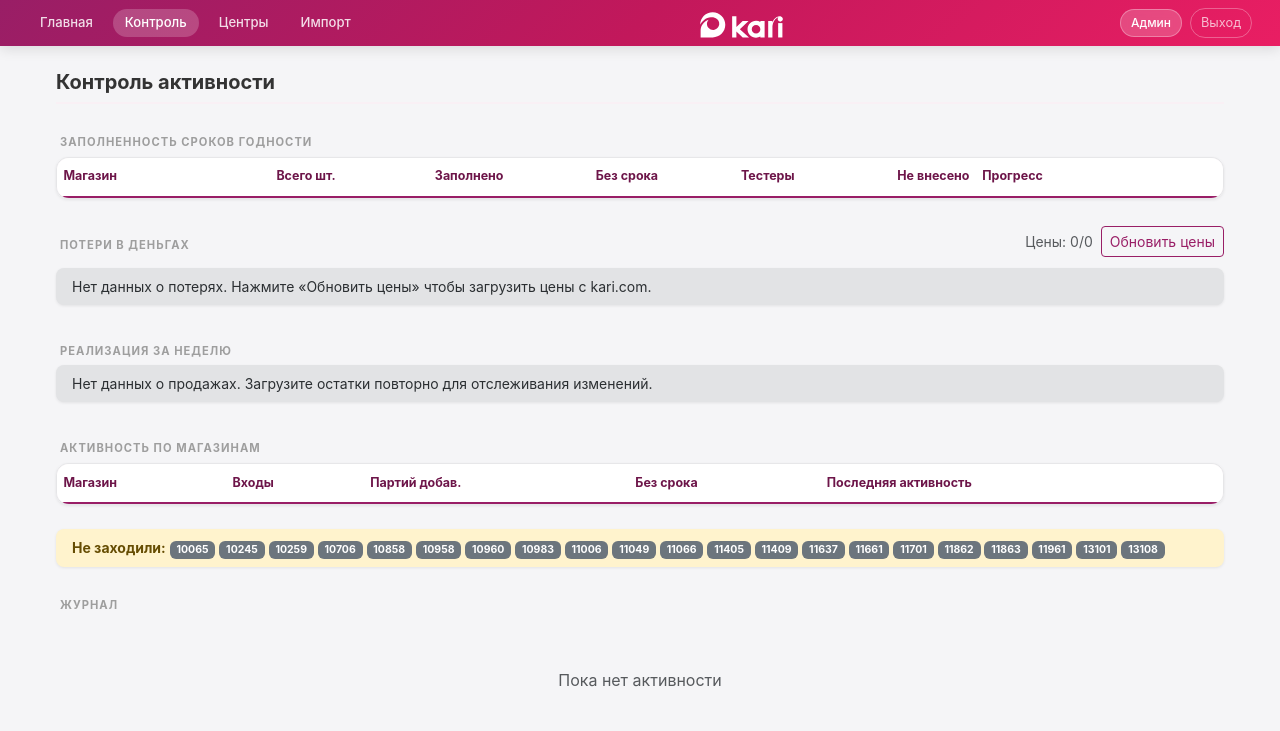
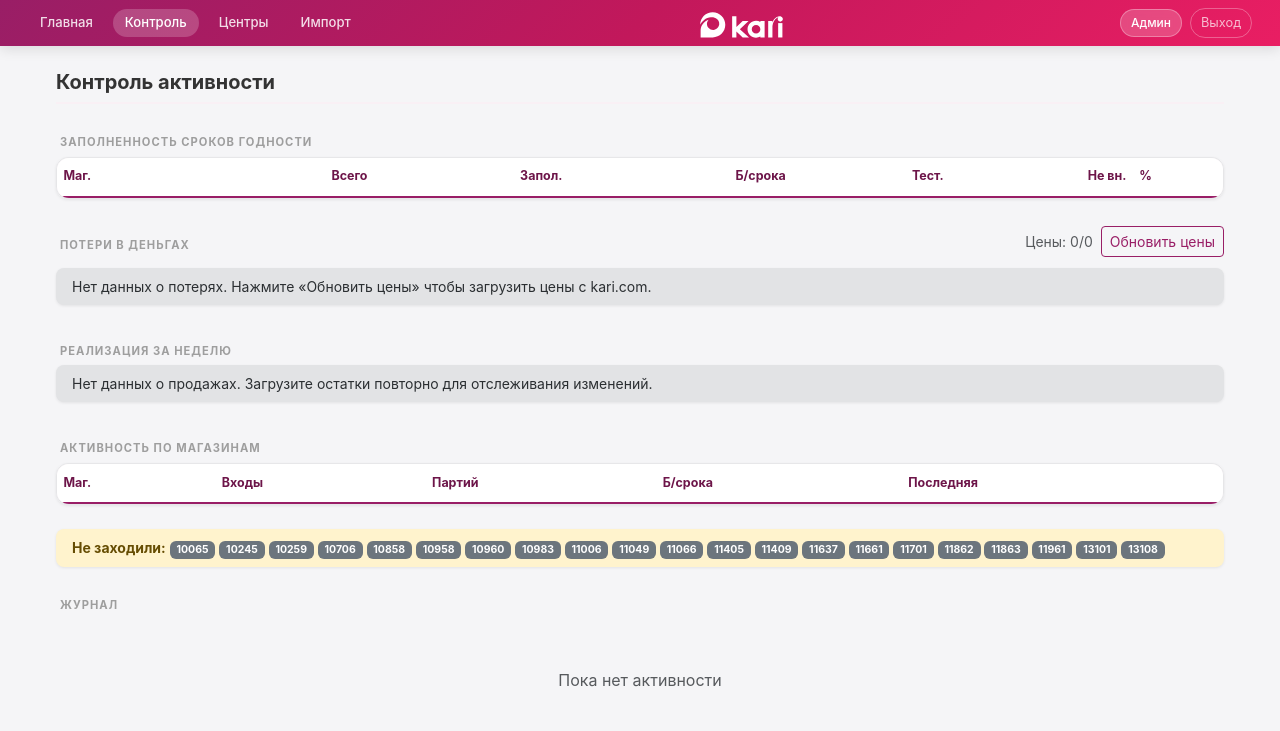
Before and after one commit to kcernaeva471-ux/kari-expiry, a Flask app: page /activity in a window 1280 px wide. Shown: the top 731 px of the page. Run offline with Flask 3, Linux system fonts and the light colour scheme; the visitor is signed in with stand-in values (Sample User, id 1); lists and menus that the app fills with data are empty.

Commit message:
Mobile UX: compact tables + KariGO-style bottom nav
- Hide less important table columns on mobile (< 576px)
- Abbreviate table headers (Маг., Всего, Не вн., %)
- Redesign bottom nav: outline SVG icons, larger touch targets (64px),
  active indicator line, KariGO-style spacing
- Tighter table padding/font on mobile for better fit

Co-Authored-By: Claude Opus 4.6 <noreply@anthropic.com>

```diff
--- a/static/style.css
+++ b/static/style.css
@@ -11,7 +11,7 @@
     --shadow-lg: 0 8px 24px rgba(0,0,0,0.12);
     --radius: 12px;
     --radius-sm: 8px;
-    --bottom-nav-height: 56px;
+    --bottom-nav-height: 64px;
     --header-height: 48px;
 }
 
--- a/templates/activity.html
+++ b/templates/activity.html
@@ -12,13 +12,13 @@
     <table class="table table-sm align-middle mb-0">
         <thead>
             <tr>
-                <th>Магазин</th>
-                <th class="text-end">Всего шт.</th>
-                <th class="text-end">Заполнено</th>
-                <th class="text-end">Без срока</th>
-                <th class="text-end">Тестеры</th>
-                <th class="text-end">Не внесено</th>
-                <th style="min-width:120px">Прогресс</th>
+                <th>Маг.</th>
+                <th class="text-end">Всего</th>
+                <th class="text-end d-none d-sm-table-cell">Запол.</th>
+                <th class="text-end d-none d-sm-table-cell">Б/срока</th>
+                <th class="text-end d-none d-sm-table-cell">Тест.</th>
+                <th class="text-end">Не вн.</th>
+                <th>%</th>
             </tr>
         </thead>
         <tbody>
@@ -33,11 +33,11 @@
                 {% set c_done = cns.c_filled + cns.c_noexp %}
                 {% set c_pct = ((c_done / cns.c_total) * 100) | int %}
                 <tr class="center-summary" style="background: #f0e6ed; font-weight: 700;">
-                    <td>Итого {{ cns.current_center }}</td>
+                    <td>Итого</td>
                     <td class="text-end">{{ cns.c_total }}</td>
-                    <td class="text-end">{{ cns.c_filled }}</td>
-                    <td class="text-end">{{ cns.c_noexp }}</td>
-                    <td class="text-end" style="color: #e91e90;">{{ cns.c_testers }}</td>
+                    <td class="text-end d-none d-sm-table-cell">{{ cns.c_filled }}</td>
+                    <td class="text-end d-none d-sm-table-cell">{{ cns.c_noexp }}</td>
+                    <td class="text-end d-none d-sm-table-cell" style="color: #e91e90;">{{ cns.c_testers }}</td>
                     <td class="text-end" style="color: #991E66;">{{ cns.c_notfilled }}</td>
                     <td>
                         <div class="progress" style="height: 20px;">
@@ -55,7 +55,7 @@
                 {% set cns.c_testers = 0 %}
                 <tr class="center-header" style="cursor: pointer; background: #f0f0f0;"
                     data-cid="{{ s.center_id or 0 }}">
-                    <td colspan="7" class="fw-bold small text-muted py-1">
+                    <td colspan="99" class="fw-bold small text-muted py-1">
                         <span class="center-arrow">▼</span>
                         📁 {{ cname }}
                     </td>
@@ -75,9 +75,9 @@
                     <a href="/store/{{ s.store_number }}" class="store-link">{{ s.store_number }}</a>
                 </td>
                 <td class="text-end">{{ s.total }}</td>
-                <td class="text-end">{{ filled }}</td>
-                <td class="text-end">{{ s.no_expiry }}</td>
-                <td class="text-end">
+                <td class="text-end d-none d-sm-table-cell">{{ filled }}</td>
+                <td class="text-end d-none d-sm-table-cell">{{ s.no_expiry }}</td>
+                <td class="text-end d-none d-sm-table-cell">
                     {% if s.get('testers', 0) > 0 %}
                         <span style="color: #e91e90;">{{ s.testers }}</span>
                     {% else %}
@@ -108,11 +108,11 @@
             {% set c_done = cns.c_filled + cns.c_noexp %}
             {% set c_pct = ((c_done / cns.c_total) * 100) | int %}
             <tr class="center-summary" style="background: #f0e6ed; font-weight: 700;">
-                <td>Итого {{ cns.current_center }}</td>
+                <td>Итого</td>
                 <td class="text-end">{{ cns.c_total }}</td>
-                <td class="text-end">{{ cns.c_filled }}</td>
-                <td class="text-end">{{ cns.c_noexp }}</td>
-                <td class="text-end" style="color: #e91e90;">{{ cns.c_testers }}</td>
+                <td class="text-end d-none d-sm-table-cell">{{ cns.c_filled }}</td>
+                <td class="text-end d-none d-sm-table-cell">{{ cns.c_noexp }}</td>
+                <td class="text-end d-none d-sm-table-cell" style="color: #e91e90;">{{ cns.c_testers }}</td>
                 <td class="text-end" style="color: #991E66;">{{ cns.c_notfilled }}</td>
                 <td>
                     <div class="progress" style="height: 20px;">
@@ -214,12 +214,12 @@
     <table class="table table-sm align-middle mb-0">
         <thead>
             <tr>
-                <th>Магазин</th>
-                <th class="text-end">Просроч.</th>
-                <th class="text-end">70%</th>
-                <th class="text-end">50%</th>
+                <th>Маг.</th>
+                <th class="text-end">Проср.</th>
+                <th class="text-end d-none d-sm-table-cell">70%</th>
+                <th class="text-end d-none d-sm-table-cell">50%</th>
                 <th class="text-end fw-bold">Итого</th>
-                <th style="min-width:100px">Заполнено</th>
+                <th>%</th>
             </tr>
         </thead>
         <tbody>
@@ -229,7 +229,7 @@
             {% if cname != lns.current_center %}
                 {% set lns.current_center = cname %}
                 <tr class="table-light">
-                    <td colspan="7" class="fw-bold small text-muted py-1" style="background: #f0f0f0;">
+                    <td colspan="99" class="fw-bold small text-muted py-1" style="background: #f0f0f0;">
                         📁 {{ cname }}
                     </td>
                 </tr>
@@ -238,8 +238,8 @@
             <tr>
                 <td><a href="/store/{{ s.store_number }}" class="store-link">{{ s.store_number }}</a></td>
                 <td class="text-end text-danger">{{ '{:,.0f}'.format(s.expired).replace(',', ' ') }}</td>
-                <td class="text-end" style="color: #e65100;">{{ '{:,.0f}'.format(s.d70).replace(',', ' ') }}</td>
-                <td class="text-end" style="color: #f57f17;">{{ '{:,.0f}'.format(s.d50).replace(',', ' ') }}</td>
+                <td class="text-end d-none d-sm-table-cell" style="color: #e65100;">{{ '{:,.0f}'.format(s.d70).replace(',', ' ') }}</td>
+                <td class="text-end d-none d-sm-table-cell" style="color: #f57f17;">{{ '{:,.0f}'.format(s.d50).replace(',', ' ') }}</td>
                 <td class="text-end fw-bold">{{ '{:,.0f}'.format(s.total).replace(',', ' ') }} ₽</td>
                 <td>
                     <div class="progress" style="height: 18px;">
@@ -323,12 +323,12 @@
     <table class="table table-sm align-middle mb-0">
         <thead>
             <tr>
-                <th>Магазин</th>
-                <th class="text-end">Продано</th>
-                <th class="text-end">Обычные</th>
-                <th class="text-end">50%</th>
+                <th>Маг.</th>
+                <th class="text-end">Прод.</th>
+                <th class="text-end d-none d-sm-table-cell">Обычн.</th>
+                <th class="text-end d-none d-sm-table-cell">50%</th>
                 <th class="text-end">70%</th>
-                <th class="text-end">Просроч.</th>
+                <th class="text-end">Проср.</th>
             </tr>
         </thead>
         <tbody>
@@ -336,8 +336,8 @@
             <tr>
                 <td><a href="/store/{{ s.store_number }}" class="store-link">{{ s.store_number }}</a></td>
                 <td class="text-end fw-bold">{{ s.total_sold }}</td>
-                <td class="text-end text-success">{{ s.sold_normal }}</td>
-                <td class="text-end" style="color: #f57f17;">{{ s.sold_d50 }}</td>
+                <td class="text-end text-success d-none d-sm-table-cell">{{ s.sold_normal }}</td>
+                <td class="text-end d-none d-sm-table-cell" style="color: #f57f17;">{{ s.sold_d50 }}</td>
                 <td class="text-end" style="color: #e65100;">{{ s.sold_d70 }}</td>
                 <td class="text-end text-danger">{{ s.sold_expired }}</td>
             </tr>
@@ -359,11 +359,11 @@
     <table class="table table-sm mb-0">
         <thead>
             <tr>
-                <th>Магазин</th>
+                <th>Маг.</th>
                 <th>Входы</th>
-                <th>Партий добав.</th>
-                <th>Без срока</th>
-                <th>Последняя активность</th>
+                <th>Партий</th>
+                <th class="d-none d-sm-table-cell">Б/срока</th>
+                <th>Последняя</th>
             </tr>
         </thead>
         <tbody>
@@ -374,7 +374,7 @@
                 </td>
                 <td>{{ s.logins }}</td>
                 <td>{{ s.batches_added }}</td>
-                <td>{{ s.no_expiry_set }}</td>
+                <td class="d-none d-sm-table-cell">{{ s.no_expiry_set }}</td>
                 <td>
                     <small>{{ s.last_activity[:16] | replace('T', ' ') if s.last_activity else '—' }}</small>
                 </td>
```
Also changed, not shown: other parts of static/style.css (+50 -17 lines), templates/base.html (+41 -10 lines).
